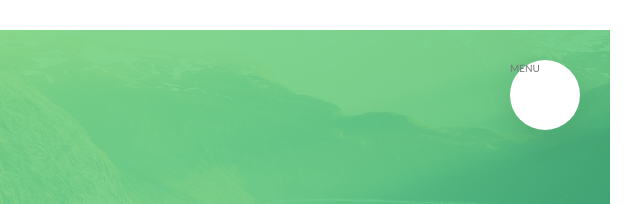
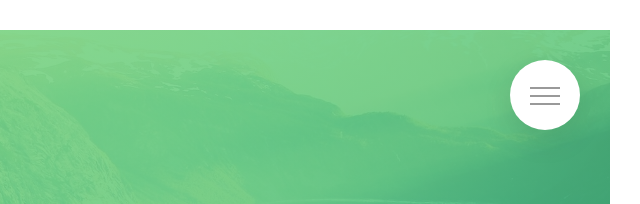
Before and after one commit to huzaifaghazali/Natours, a website: page index.html in a window 1280 px wide. Shown: the top 204 px of the page, 640-1280 px from the left. Drawn offline with Linux system fonts and the light colour scheme; files whose address does not match are found by name.

Commit message:
Create Navigation section complete

```diff
--- a/index.html
+++ b/index.html
@@ -22,7 +22,9 @@
     <div class="navigation">
         <input type="checkbox" class="navigation__checkbox" id="navi-toggle">
 
-        <label for="navi-toggle" class="navigation__button">MENU</label>
+        <label for="navi-toggle" class="navigation__button">
+            <span class="navigation__icon">&nbsp;</span>
+        </label>
 
         <div class="navigation__background">&nbsp;</div>
 
--- a/sass/layout/_navigation.scss
+++ b/sass/layout/_navigation.scss
@@ -12,7 +12,9 @@
     right: 6rem;
     border-radius: 50%;
     z-index: 2000;
-    box-shadow: 0 1rem 3rem rgba($color-black, .1);
+    box-shadow: 0 1rem 3rem rgba($color-black, 0.1);
+    text-align: center;
+    cursor: pointer;
   }
 
   &__background {
@@ -22,9 +24,12 @@
     position: fixed;
     top: 6.5rem;
     right: 6.5rem;
-    background-image: radial-gradient($color-primary-light, $color-primary-dark);
+    background-image: radial-gradient(
+      $color-primary-light,
+      $color-primary-dark
+    );
     z-index: 1000;
-    transition: transform .8s cubic-bezier(0.86, 0, 0.07, 1);
+    transition: transform 0.8s cubic-bezier(0.86, 0, 0.07, 1);
   }
 
   &__nav {
@@ -36,7 +41,7 @@
 
     opacity: 0;
     width: 0;
-    transition: all .8s cubic-bezier(0.68, -0.55, 0.265, 1.55);
+    transition: all 0.8s cubic-bezier(0.68, -0.55, 0.265, 1.55);
   }
 
   &__list {
@@ -46,7 +51,7 @@
     transform: translate(-50%, -50%);
     list-style: none;
     text-align: center;
-    width: 100% ;
+    width: 100%;
   }
 
   &__item {
@@ -70,11 +75,11 @@
         $color-white 50%
       );
       background-size: 220%;
-      transition: all .4s;
+      transition: all 0.4s;
 
       span {
-         margin-right: 1.5rem;
-         display: inline-block;
+        margin-right: 1.5rem;
+        display: inline-block;
       }
     }
 
@@ -86,6 +91,7 @@
     }
   }
 
+  // FUNCTIONALITY
   &__checkbox:checked ~ &__background {
     transform: scale(80);
   }
@@ -93,4 +99,51 @@
     opacity: 1;
     width: 100%;
   }
+
+  // ICON
+  &__icon {
+    position: relative;
+    margin-top: 3.5rem;
+    &,
+    &::before,
+    &::after {
+      width: 3rem;
+      height: 2px;
+      background-color: $color-grey-dark-2;
+      display: inline-block;
+    }
+
+    &::before,
+    &::after {
+      content: '';
+      position: absolute;
+      left: 0;
+      transition: all .2s;
+    }
+
+    &::before { top: -.8rem; }
+    &::after { top: .8rem; }
+  }
+
+  &__button:hover &__icon::before {
+    top: -1rem;
+  }
+
+  &__button:hover &__icon::after {
+    top: 1rem;
+  }
+
+  &__checkbox:checked + &__button &__icon {
+    background-color: transparent;
+  }
+
+  &__checkbox:checked + &__button &__icon::before {
+    top: 0;
+    transform: rotate(135deg);
+  }
+
+  &__checkbox:checked + &__button &__icon::after {
+    top: 0;
+    transform: rotate(-135deg);
+  }
 }
```
Also changed, not shown: css/style.css.
